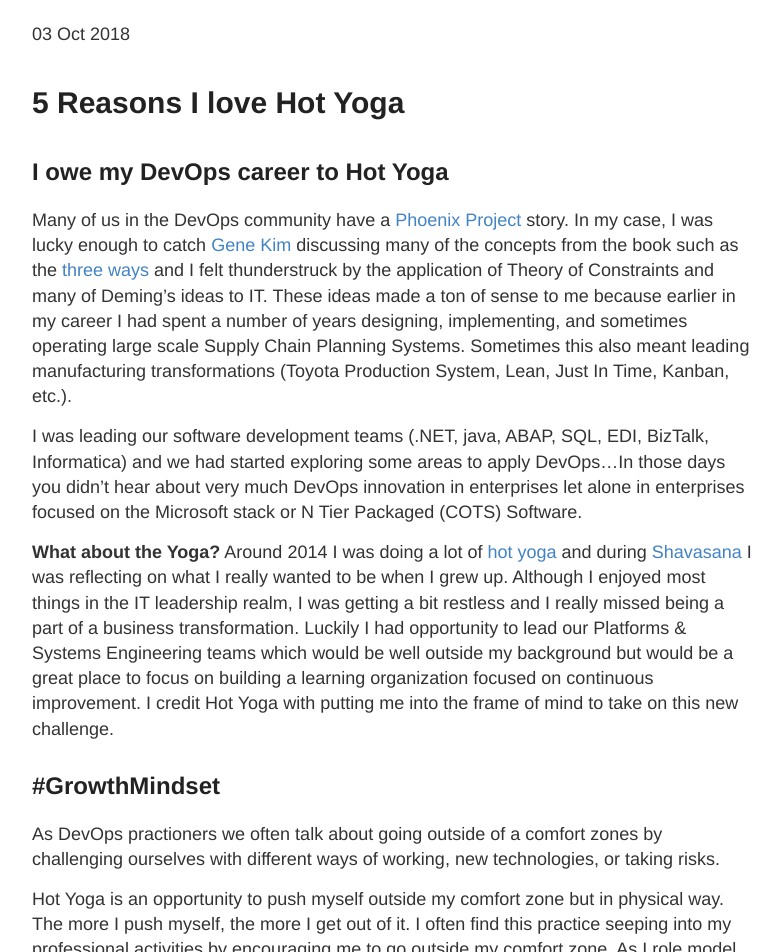
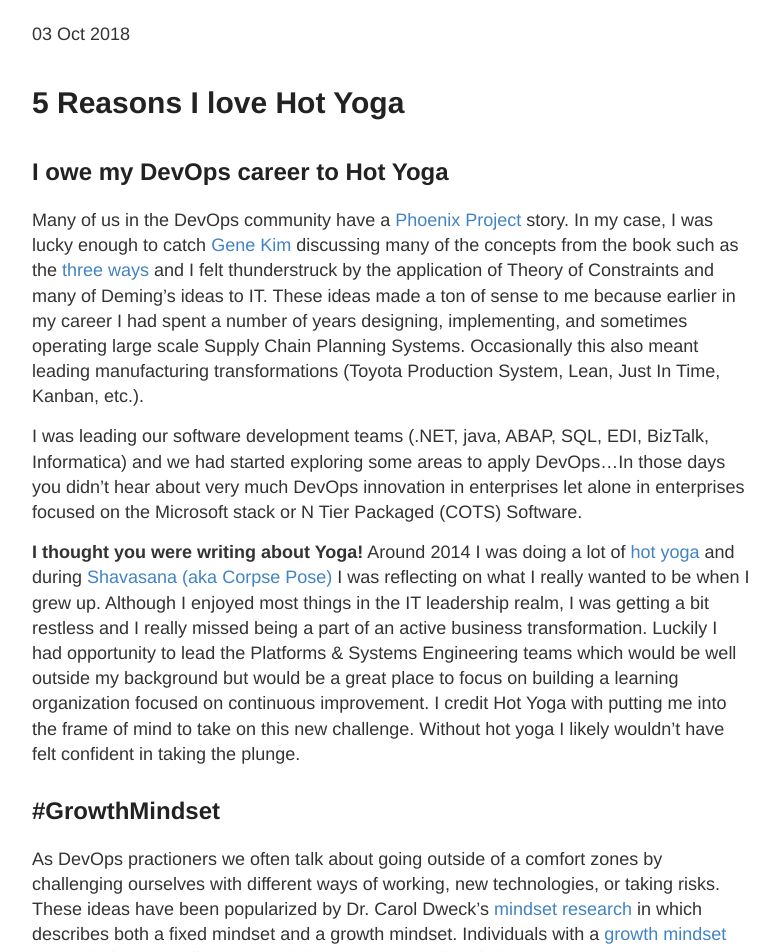
Before and after one commit to scottnasello/scottnasello.github.io, a Jekyll site: the page built from _posts/2018-10-03-HotYoga.md, in a window 1280 px wide and 1400 px high, scrolled down 205 px. Shown: the top 952 px of the window, without its empty margins (248-1030 px from the left). Built offline with Jekyll 4.4.1, drawn with Linux system fonts in a browser that asks for light colours; some of the changed text lies outside the part shown.

Commit message:
Hot Yoga draft

```diff
--- a/_posts/2018-10-03-HotYoga.md
+++ b/_posts/2018-10-03-HotYoga.md
@@ -7,17 +7,21 @@
 # 5 Reasons I love Hot Yoga
 ## I owe my DevOps career to Hot Yoga
 
-Many of us in the DevOps community have a [Phoenix Project](https://www.amazon.com/Phoenix-Project-DevOps-Helping-Business/dp/1942788290?keywords=phoenix+project&qid=1538282916&sr=8-1&ref=sr_1_1) story. In my case, I was lucky enough to catch [Gene Kim](@RealGeneKim) discussing many of the concepts from the book such as the [three ways](https://itrevolution.com/the-three-ways-principles-underpinning-devops/) and I felt thunderstruck by the application of Theory of Constraints and many of Deming's ideas to IT.  These ideas made a ton of sense to me because earlier in my career I had spent a number of years designing, implementing, and sometimes operating large scale Supply Chain Planning Systems.  Sometimes this also meant leading manufacturing transformations (Toyota Production System, Lean, Just In Time, Kanban, etc.).
+Many of us in the DevOps community have a [Phoenix Project](https://www.amazon.com/Phoenix-Project-DevOps-Helping-Business/dp/1942788290?keywords=phoenix+project&qid=1538282916&sr=8-1&ref=sr_1_1) story. In my case, I was lucky enough to catch [Gene Kim](@RealGeneKim) discussing many of the concepts from the book such as the [three ways](https://itrevolution.com/the-three-ways-principles-underpinning-devops/) and I felt thunderstruck by the application of Theory of Constraints and many of Deming's ideas to IT.  These ideas made a ton of sense to me because earlier in my career I had spent a number of years designing, implementing, and sometimes operating large scale Supply Chain Planning Systems.  Occasionally this also meant leading manufacturing transformations (Toyota Production System, Lean, Just In Time, Kanban, etc.).
 
 I was leading our software development teams (.NET, java, ABAP, SQL, EDI, BizTalk, Informatica) and we had started exploring some areas to apply DevOps...In those days you didn't hear about very much DevOps innovation in enterprises let alone in enterprises focused on the Microsoft stack or N Tier Packaged (COTS) Software.
 
-**What about the Yoga?** Around 2014 I was doing a lot of [hot yoga](https://en.wikipedia.org/wiki/Bikram_Yoga) and during [Shavasana](https://en.wikipedia.org/wiki/Shavasana) I was reflecting on what I really wanted to be when I grew up.  Although I enjoyed most things in the IT leadership realm, I was getting a bit restless and I really missed being a part of a business transformation. Luckily I had opportunity to lead our Platforms & Systems Engineering teams which would be well outside my background but would be a great place to focus on building a learning organization focused on continuous improvement.  I credit Hot Yoga with putting me into the frame of mind to take on this new challenge.
+**I thought you were writing about Yoga!** Around 2014 I was doing a lot of [hot yoga](https://en.wikipedia.org/wiki/Bikram_Yoga) and during [Shavasana (aka Corpse Pose)](https://en.wikipedia.org/wiki/Shavasana) I was reflecting on what I really wanted to be when I grew up.  Although I enjoyed most things in the IT leadership realm, I was getting a bit restless and I really missed being a part of an active business transformation. Luckily I had opportunity to lead the Platforms & Systems Engineering teams which would be well outside my background but would be a great place to focus on building a learning organization focused on continuous improvement.  I credit Hot Yoga with putting me into the frame of mind to take on this new challenge.  Without hot yoga I likely wouldn't have felt confident in taking the plunge.
 
 ## #GrowthMindset
 
-As DevOps practioners we often talk about going outside of a comfort zones by challenging ourselves with different ways of working, new technologies, or taking risks.
+As DevOps practioners we often talk about going outside of a comfort zones by challenging ourselves with different ways of working, new technologies, or taking risks.  These ideas have been popularized by Dr. Carol Dweck's [mindset research](https://www.ted.com/talks/carol_dweck_the_power_of_believing_that_you_can_improve?language=en) in which describes both a fixed mindset and a growth mindset.  Individuals with a [growth mindset](https://en.wikipedia.org/wiki/Mindset#Fixed_and_growth) don't mind or fear failure as much because they realize their performance can be improved and learning comes from failure.  Conversely, individual with a fixed mindset dread failure because it is a negative statement on their basic abilities.
 
-Hot Yoga is an opportunity to push myself outside my comfort zone but in physical way.  The more I push myself, the more I get out of it. I often find this practice seeping into my professional activities by encouraging me to go outside my comfort zone.  As I role model #GrowthMindset I do notice colleagues going outside their comfort zones as well.
+Hot Yoga is self-contained opportunity to push myself outside my comfort zone  in physical way versus IT work.  The more I push myself, the greater the payoff.  I'm currently trying to perfect my side crow and headstands.  Frequently I don't want to get out of bed for the 6 AM yoga class (reminds me too much of my time in the Army?) but **I am always glad that I made the effort.**
+
+![100 Days Challenge](/images/ChatOpsTopGoyoga-parsva_bakasana_red.jpg)
+
+ I often find this practice seeping into my professional activities by encouraging me to go outside my comfort zone.  As I role model #GrowthMindset I do notice colleagues going outside their comfort zones as well.
 ## Counter Measure for aging
 ## Sweating out the impurities
 ## Shavasana - 3 to 5 minutes of complete clarity
```
